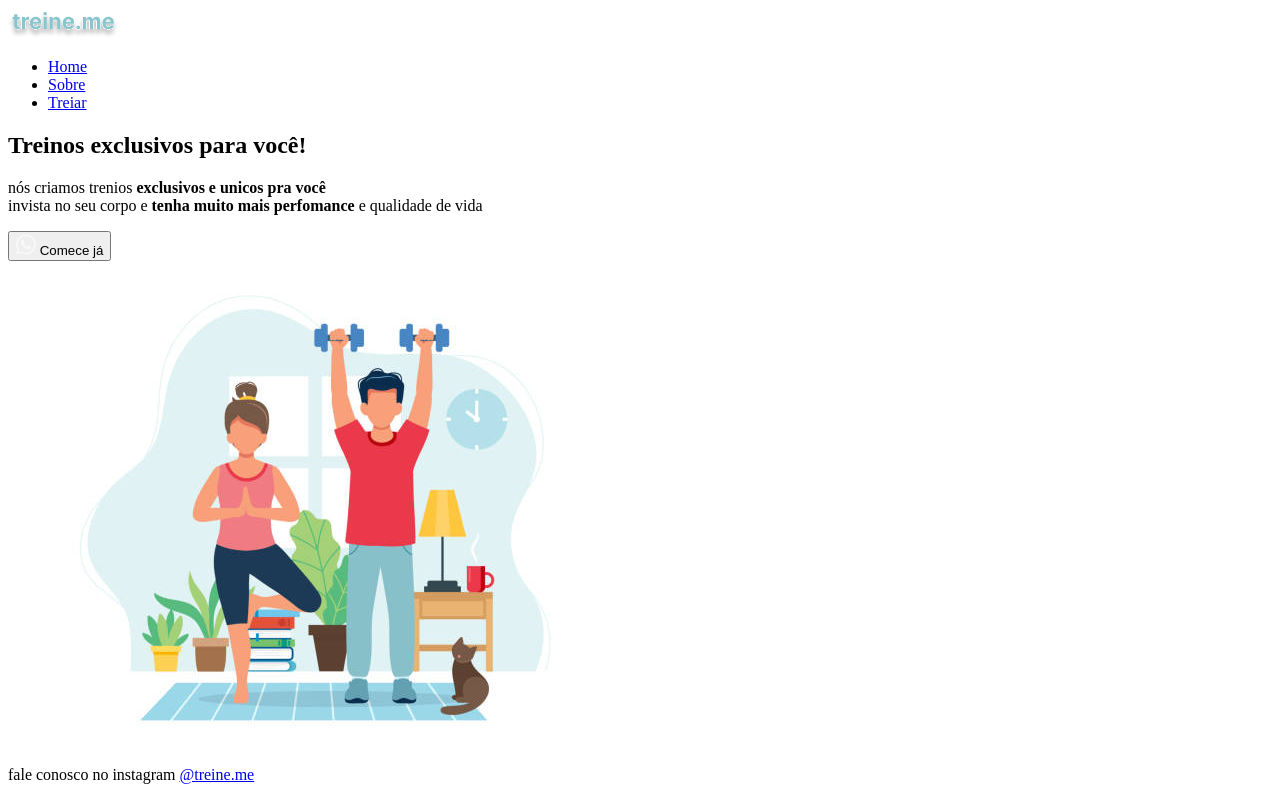
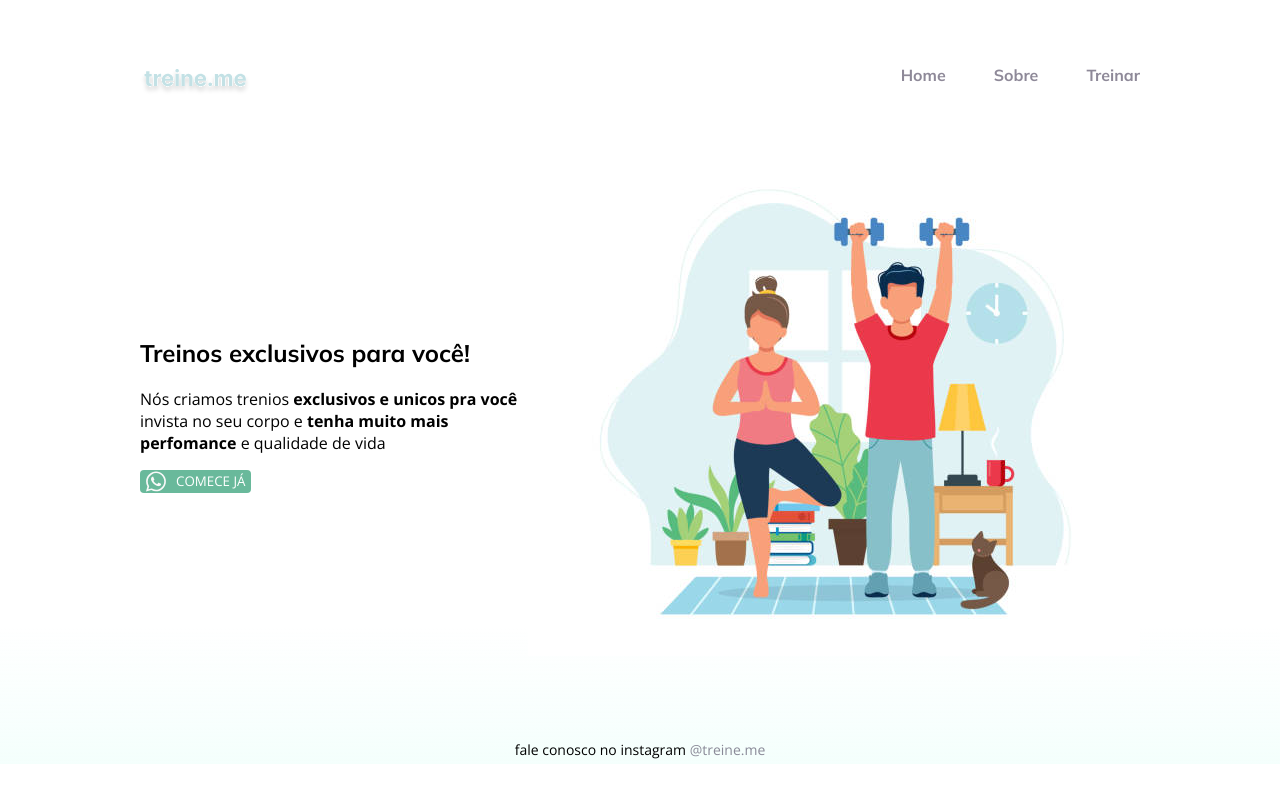
Before and after one commit to iatab/Aula-03_projeto-figma, a plain HTML site: page index.html in a window 1280 px wide. Drawn offline with nearby package versions, Linux system fonts and the light colour scheme.

Commit message:
final da aula

```diff
--- a/index.html
+++ b/index.html
@@ -1,12 +1,15 @@
 <!DOCTYPE html>
 <html lang="pt-br">
 <head>
+    <link rel="preconnect" href="https://fonts.googleapis.com">
+    <link rel="preconnect" href="https://fonts.gstatic.com" crossorigin>
     <meta charset="UTF-8">
     <meta name="viewport" content="width=device-width, initial-scale=1.0">
     <title>Aula 03 projeto 02</title>
 
+
+    <link href="https://fonts.googleapis.com/css2?family=Mulish:ital,wght@0,200..1000;1,200..1000&family=Open+Sans:ital,wght@0,300..800;1,300..800&display=swap" rel="stylesheet">
     <link rel="stylesheet" href="style.css">
-
 
 </head>
 <body>
@@ -14,12 +17,19 @@
     <div class="page">
 
         <nav>
-            <img src="Logo.svg" alt="treine_logo">
+
+            <a href="#" id="logo">
+                <img src="Logo.svg" alt="treine_logo">
+
+            </a>
+
+
+
             <ul>
 
                 <li><a href="#">Home</a></li>
                 <li><a href="#">Sobre</a></li>
-                <li><a href="#">Treiar</a></li>
+                <li><a href="#">Treinar</a></li>
 
 
             </ul>
@@ -31,7 +41,7 @@
             <section>
                 <h1>Treinos <span>exclusivos</span> para você!</h1>
                  <p>
-                    nós criamos trenios <strong>exclusivos e unicos pra você </strong><br>
+                    Nós criamos trenios <strong>exclusivos e unicos pra você </strong><br>
                     invista no seu corpo e <strong>tenha muito mais perfomance</strong> e qualidade
                     de vida
 
--- a/style.css
+++ b/style.css
@@ -0,0 +1,122 @@
+
+body{
+    margin: 0;
+    font-family: 'Open Sans', sans-serif;
+    background: linear-gradient(180deg, rgba(227, 255, 248, 0) 82.08%, rgba(227, 255, 248, 0.38) 100%);
+}
+
+.page {
+
+    width: 1000px;
+    margin: 0 auto;
+    padding-top: 65px; /* margem interna do bloco*/
+
+
+}
+
+nav{
+display: flex;
+justify-content: space-between; /*um para cada lado, verifica usando a inspeção*/
+
+margin-bottom: 55px;
+}
+
+ul{
+display: flex; /* auxilia na criação da margem entre os itens */
+gap: 48px; /*só existe quando uso o display fles*/
+list-style: none; /* não mostra os pontos da lista*/
+margin: 0 ;
+padding: 0;
+
+
+
+}
+
+a{
+color: #1f1534;
+text-decoration: none;
+
+
+}
+
+ul, li, a { /* muda a opacidade*/
+opacity: 0.5;
+
+
+}
+
+ul,li,a:hover{ /*quando o mouse passa em cima, fica negrito e muda opacidade*/
+font-weight: bold;
+opacity: 1;
+
+}
+
+
+h1, ul {
+
+font-family: 'mulish', sans-serif;
+
+
+}
+
+
+main{
+
+
+display: flex;
+align-items: center; /* mesmo alinhamento*/
+justify-content: space-between; /*um para cada lado*/
+
+
+
+
+}
+
+
+button{
+
+color: white;
+text-transform: uppercase; /* coloca a letra em maiusculo*/
+font-family: 'open sans', sans-serif;
+
+
+background: #69b99b;
+border: 0;
+padding-left: 14px 32px 15px ;
+
+
+display: flex;
+align-content: center;
+justify-content: center;
+align-items: center;
+gap: 10px;
+
+
+border-radius: 4px;
+cursor: pointer;
+
+
+
+
+
+
+}
+
+button:hover{
+    background: #3f9475;
+
+
+}
+
+
+footer{
+
+font-size: 14px;
+line-height: 28px;
+
+text-align: center;
+
+margin-top: 80px;
+
+
+}
```
